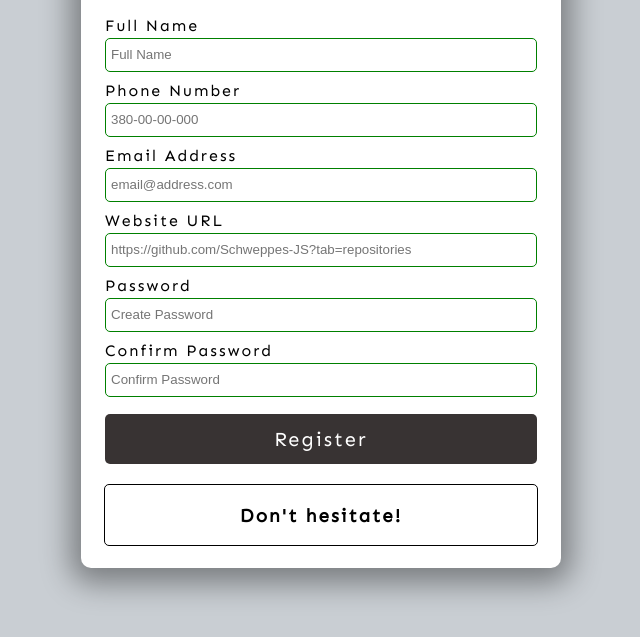
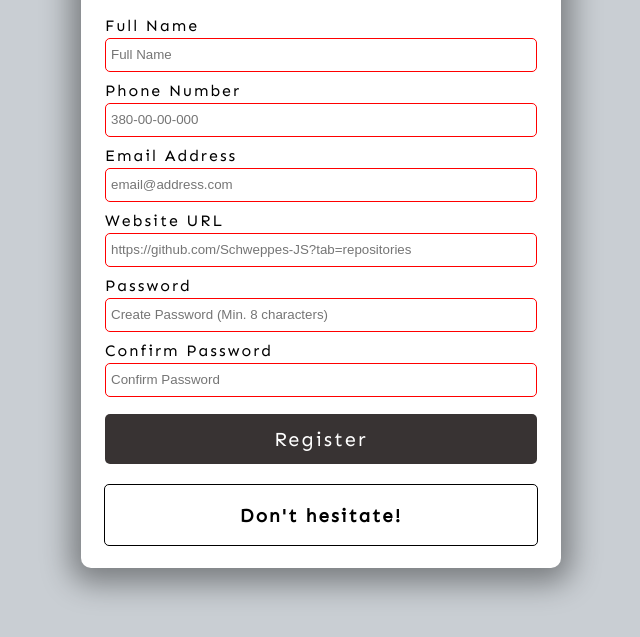
Before and after one commit to Schweppes-JS/html-form-validator, a plain HTML site: page index.html in a window 1280 px wide. Shown: the part 147-784 px from the top of the page, without its empty margins (319-959 px from the left). Drawn offline with Linux system fonts and the light colour scheme.

Commit message:
added attributes

```diff
--- a/index.html
+++ b/index.html
@@ -16,32 +16,39 @@
             <!-- Full name -->
             <div class="form-group">
                 <label for="name">Full Name</label>
-                <input type="text" id="name" placeholder="Full Name">
+                <input type="text" id="name" placeholder="Full Name"
+                    required minlength="3" maxlength="100">
             </div>
             <!-- Phone number -->
             <div class="form-group">
                 <label for="phone">Phone Number</label>
-                <input type="tel" id="phone" placeholder="380-00-00-000">
+                <input type="tel" id="phone" placeholder="380-00-00-000"
+                    required pattern="[0-9]{3}-[0-9]{2}-[0-9]{2}-[0-9]{3}">
             </div>
             <!-- Email address -->
             <div class="form-group">
                 <label for="email">Email Address</label>
-                <input type="email" id="email" placeholder="email@address.com">
+                <input type="email" id="email" placeholder="email@address.com"
+                    required>
             </div>
             <!-- Website URL -->
             <div class="form-group">
                 <label for="website">Website URL</label>
-                <input type="url" id="website" placeholder="https://github.com/Schweppes-JS?tab=repositories">
+                <input type="url" id="website" placeholder="https://github.com/Schweppes-JS?tab=repositories"
+                    required>
             </div>
             <!-- Password -->
             <div class="form-group">
                 <label for="password">Password</label>
-                <input type="password" id="password1" placeholder="Create Password">
+                <input type="password" id="password1" placeholder="Create Password (Min. 8 characters)"
+                    required pattern="^(?=.*\d)(?=.*[a-z])(?=.*[A-Z])(?=.*[a-zA-Z]).{8,}$"
+                    title="Please include at least 1 uppercase character, 1 lowercase character nad 1 number.">
             </div>
             <!-- Confirm password -->
             <div class="form-group">
                 <label for="password">Confirm Password</label>
-                <input type="password" id="password2" placeholder="Confirm Password">
+                <input type="password" id="password2" placeholder="Confirm Password"
+                    required pattern="^(?=.*\d)(?=.*[a-z])(?=.*[A-Z])(?=.*[a-zA-Z]).{8,}$">
             </div>
             <button type="submit">Register</button>
         </form>
```
